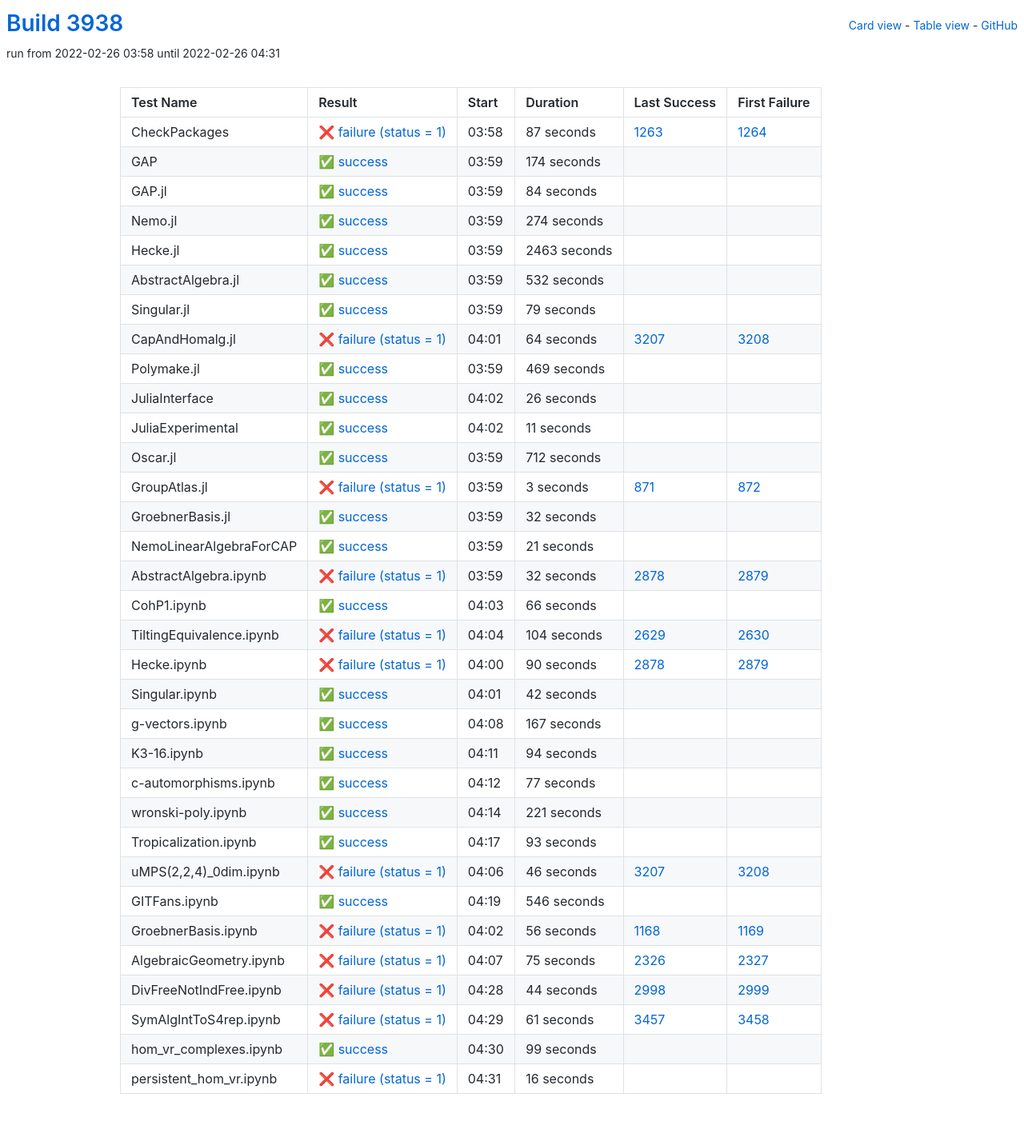
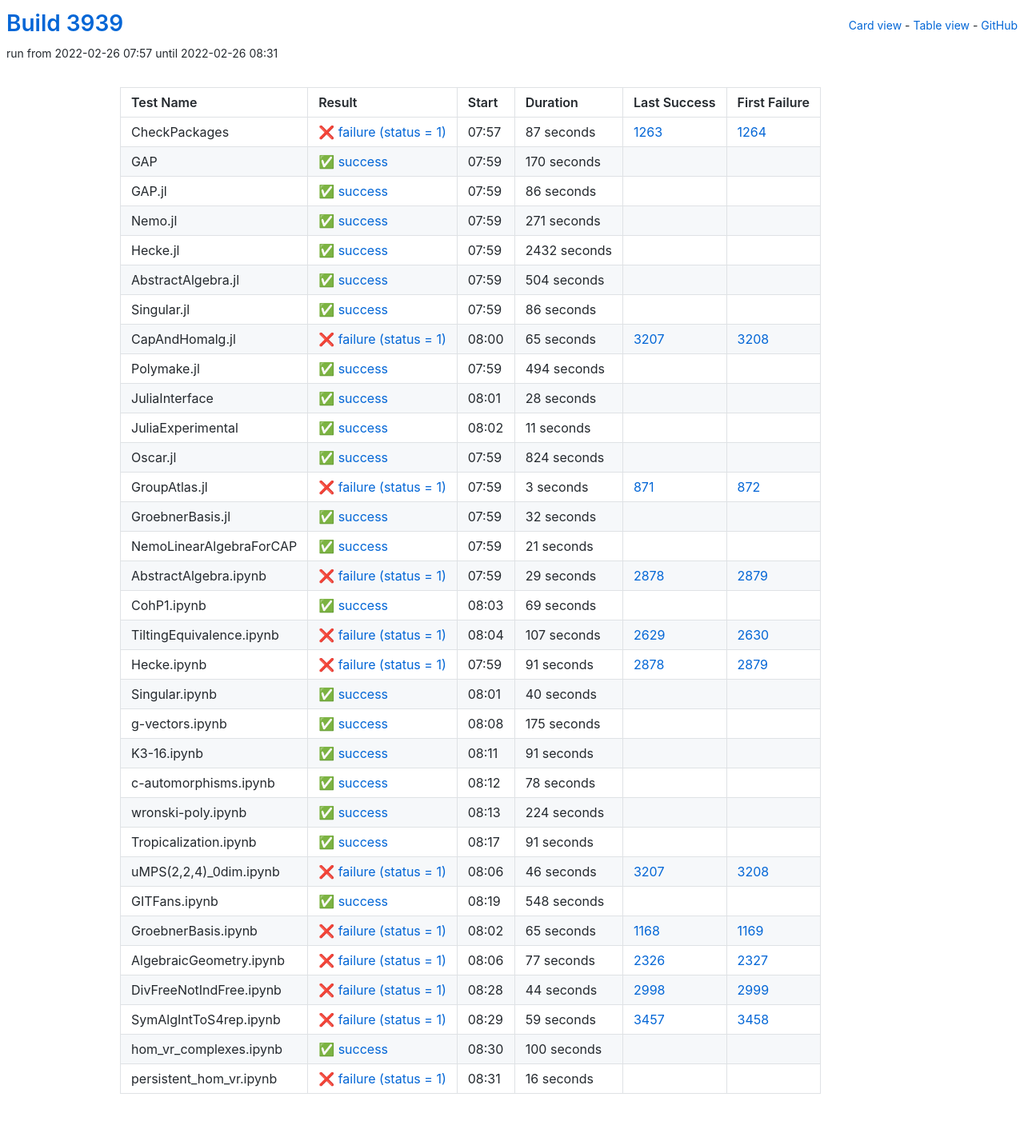
Before and after one commit to oscar-system/oscar-ci-status-stable, a Jekyll site: the page built from table.html, in a window 1280 px wide. Shown: the whole page at 80% size. Built offline with Jekyll 4.4.1, drawn with Linux system fonts in a browser that asks for light colours.

Commit message:
Build #3939

```diff
--- a/_data/ci.yml
+++ b/_data/ci.yml
@@ -1,6 +1,6 @@
 ---
-build: 3938
-build_url: https://oscarci.mathematik.uni-kl.de/job/oscar-stable/3938/
+build: 3939
+build_url: https://oscarci.mathematik.uni-kl.de/job/oscar-stable/3939/
 job: oscar-stable
 organization: oscar-system
 repo: oscar-ci-status-stable
@@ -8,8 +8,8 @@ repourl: https://github.com/oscar-system/oscar-ci-status-stable
 tests:
 - name: CheckPackages
   id: checkpackages
-  log: https://oscarci.mathematik.uni-kl.de/job/oscar-stable/3938/artifact/logs/build-3938/CheckPackages.log
-  start: 2022-02-26 03:58
+  log: https://oscarci.mathematik.uni-kl.de/job/oscar-stable/3939/artifact/logs/build-3939/CheckPackages.log
+  start: 2022-02-26 07:57
   success: false
   exitcode: 1
   status: failure
@@ -20,116 +20,116 @@ tests:
   first_failure_url: https://oscarci.mathematik.uni-kl.de/job/oscar-stable/1264/
 - name: GAP
   id: gap
-  log: https://oscarci.mathematik.uni-kl.de/job/oscar-stable/3938/artifact/logs/build-3938/GAP.log
-  start: 2022-02-26 03:59
+  log: https://oscarci.mathematik.uni-kl.de/job/oscar-stable/3939/artifact/logs/build-3939/GAP.log
+  start: 2022-02-26 07:59
   success: true
   exitcode: 0
   status: success
-  duration: 174
+  duration: 170
   last_success: false
   last_success_url:
   first_failure: false
   first_failure_url:
 - name: GAP.jl
   id: gap-jl
-  log: https://oscarci.mathematik.uni-kl.de/job/oscar-stable/3938/artifact/logs/build-3938/GAP.jl.log
-  start: 2022-02-26 03:59
+  log: https://oscarci.mathematik.uni-kl.de/job/oscar-stable/3939/artifact/logs/build-3939/GAP.jl.log
+  start: 2022-02-26 07:59
   success: true
   exitcode: 0
   status: success
-  duration: 84
+  duration: 86
   last_success: false
   last_success_url:
   first_failure: false
   first_failure_url:
 - name: Nemo.jl
   id: nemo-jl
-  log: https://oscarci.mathematik.uni-kl.de/job/oscar-stable/3938/artifact/logs/build-3938/Nemo.jl.log
-  start: 2022-02-26 03:59
+  log: https://oscarci.mathematik.uni-kl.de/job/oscar-stable/3939/artifact/logs/build-3939/Nemo.jl.log
+  start: 2022-02-26 07:59
   success: true
   exitcode: 0
   status: success
-  duration: 274
+  duration: 271
   last_success: false
   last_success_url:
   first_failure: false
   first_failure_url:
 - name: Hecke.jl
   id: hecke-jl
-  log: https://oscarci.mathematik.uni-kl.de/job/oscar-stable/3938/artifact/logs/build-3938/Hecke.jl.log
-  start: 2022-02-26 03:59
+  log: https://oscarci.mathematik.uni-kl.de/job/oscar-stable/3939/artifact/logs/build-3939/Hecke.jl.log
+  start: 2022-02-26 07:59
   success: true
   exitcode: 0
   status: success
-  duration: 2463
+  duration: 2432
   last_success: false
   last_success_url:
   first_failure: false
   first_failure_url:
 - name: AbstractAlgebra.jl
   id: abstractalgebra-jl
-  log: https://oscarci.mathematik.uni-kl.de/job/oscar-stable/3938/artifact/logs/build-3938/AbstractAlgebra.jl.log
-  start: 2022-02-26 03:59
+  log: https://oscarci.mathematik.uni-kl.de/job/oscar-stable/3939/artifact/logs/build-3939/AbstractAlgebra.jl.log
+  start: 2022-02-26 07:59
   success: true
   exitcode: 0
   status: success
-  duration: 532
+  duration: 504
   last_success: false
   last_success_url:
   first_failure: false
   first_failure_url:
 - name: Singular.jl
   id: singular-jl
-  log: https://oscarci.mathematik.uni-kl.de/job/oscar-stable/3938/artifact/logs/build-3938/Singular.jl.log
-  start: 2022-02-26 03:59
+  log: https://oscarci.mathematik.uni-kl.de/job/oscar-stable/3939/artifact/logs/build-3939/Singular.jl.log
+  start: 2022-02-26 07:59
   success: true
   exitcode: 0
   status: success
-  duration: 79
+  duration: 86
   last_success: false
   last_success_url:
   first_failure: false
   first_failure_url:
 - name: CapAndHomalg.jl
   id: capandhomalg-jl
-  log: https://oscarci.mathematik.uni-kl.de/job/oscar-stable/3938/artifact/logs/build-3938/CapAndHomalg.jl.log
-  start: 2022-02-26 04:01
+  log: https://oscarci.mathematik.uni-kl.de/job/oscar-stable/3939/artifact/logs/build-3939/CapAndHomalg.jl.log
+  start: 2022-02-26 08:00
   success: false
   exitcode: 1
   status: failure
-  duration: 64
+  duration: 65
   last_success: 3207
   last_success_url: https://oscarci.mathematik.uni-kl.de/job/oscar-stable/3207/
   first_failure: 3208
   first_failure_url: https://oscarci.mathematik.uni-kl.de/job/oscar-stable/3208/
 - name: Polymake.jl
   id: polymake-jl
-  log: https://oscarci.mathematik.uni-kl.de/job/oscar-stable/3938/artifact/logs/build-3938/Polymake.jl.log
-  start: 2022-02-26 03:59
+  log: https://oscarci.mathematik.uni-kl.de/job/oscar-stable/3939/artifact/logs/build-3939/Polymake.jl.log
+  start: 2022-02-26 07:59
   success: true
   exitcode: 0
   status: success
-  duration: 469
+  duration: 494
   last_success: false
   last_success_url:
   first_failure: false
   first_failure_url:
 - name: JuliaInterface
   id: juliainterface
-  log: https://oscarci.mathematik.uni-kl.de/job/oscar-stable/3938/artifact/logs/build-3938/JuliaInterface.log
-  start: 2022-02-26 04:02
+  log: https://oscarci.mathematik.uni-kl.de/job/oscar-stable/3939/artifact/logs/build-3939/JuliaInterface.log
+  start: 2022-02-26 08:01
   success: true
   exitcode: 0
   status: success
-  duration: 26
+  duration: 28
   last_success: false
   last_success_url:
   first_failure: false
   first_failure_url:
 - name: JuliaExperimental
   id: juliaexperimental
-  log: https://oscarci.mathematik.uni-kl.de/job/oscar-stable/3938/artifact/logs/build-3938/JuliaExperimental.log
-  start: 2022-02-26 04:02
+  log: https://oscarci.mathematik.uni-kl.de/job/oscar-stable/3939/artifact/logs/build-3939/JuliaExperimental.log
+  start: 2022-02-26 08:02
   success: true
   exitcode: 0
   status: success
@@ -140,20 +140,20 @@ tests:
   first_failure_url:
 - name: Oscar.jl
   id: oscar-jl
-  log: https://oscarci.mathematik.uni-kl.de/job/oscar-stable/3938/artifact/logs/build-3938/Oscar.jl.log
-  start: 2022-02-26 03:59
+  log: https://oscarci.mathematik.uni-kl.de/job/oscar-stable/3939/artifact/logs/build-3939/Oscar.jl.log
+  start: 2022-02-26 07:59
   success: true
   exitcode: 0
   status: success
-  duration: 712
+  duration: 824
   last_success: false
   last_success_url:
   first_failure: false
   first_failure_url:
 - name: GroupAtlas.jl
   id: groupatlas-jl
-  log: https://oscarci.mathematik.uni-kl.de/job/oscar-stable/3938/artifact/logs/build-3938/GroupAtlas.jl.log
-  start: 2022-02-26 03:59
+  log: https://oscarci.mathematik.uni-kl.de/job/oscar-stable/3939/artifact/logs/build-3939/GroupAtlas.jl.log
+  start: 2022-02-26 07:59
   success: false
   exitcode: 1
   status: failure
@@ -164,8 +164,8 @@ tests:
   first_failure_url: https://oscarci.mathematik.uni-kl.de/job/oscar-stable/872/
 - name: GroebnerBasis.jl
   id: groebnerbasis-jl
-  log: https://oscarci.mathematik.uni-kl.de/job/oscar-stable/3938/artifact/logs/build-3938/GroebnerBasis.jl.log
-  start: 2022-02-26 03:59
+  log: https://oscarci.mathematik.uni-kl.de/job/oscar-stable/3939/artifact/logs/build-3939/GroebnerBasis.jl.log
+  start: 2022-02-26 07:59
   success: true
   exitcode: 0
   status: success
@@ -176,8 +176,8 @@ tests:
   first_failure_url:
 - name: NemoLinearAlgebraForCAP
   id: nemolinearalgebraforcap
-  log: https://oscarci.mathematik.uni-kl.de/job/oscar-stable/3938/artifact/logs/build-3938/NemoLinearAlgebraForCAP.log
-  start: 2022-02-26 03:59
+  log: https://oscarci.mathematik.uni-kl.de/job/oscar-stable/3939/artifact/logs/build-3939/NemoLinearAlgebraForCAP.log
+  start: 2022-02-26 07:59
   success: true
   exitcode: 0
   status: success
@@ -188,128 +188,128 @@ tests:
   first_failure_url:
 - name: AbstractAlgebra.ipynb
   id: abstractalgebra-ipynb
-  log: https://oscarci.mathematik.uni-kl.de/job/oscar-stable/3938/artifact/logs/build-3938/AbstractAlgebra.ipynb.log
-  start: 2022-02-26 03:59
+  log: https://oscarci.mathematik.uni-kl.de/job/oscar-stable/3939/artifact/logs/build-3939/AbstractAlgebra.ipynb.log
+  start: 2022-02-26 07:59
   success: false
   exitcode: 1
   status: failure
-  duration: 32
+  duration: 29
   last_success: 2878
   last_success_url: https://oscarci.mathematik.uni-kl.de/job/oscar-stable/2878/
   first_failure: 2879
   first_failure_url: https://oscarci.mathematik.uni-kl.de/job/oscar-stable/2879/
 - name: CohP1.ipynb
   id: cohp1-ipynb
-  log: https://oscarci.mathematik.uni-kl.de/job/oscar-stable/3938/artifact/logs/build-3938/CohP1.ipynb.log
-  start: 2022-02-26 04:03
+  log: https://oscarci.mathematik.uni-kl.de/job/oscar-stable/3939/artifact/logs/build-3939/CohP1.ipynb.log
+  start: 2022-02-26 08:03
   success: true
   exitcode: 0
   status: success
-  duration: 66
+  duration: 69
   last_success: false
   last_success_url:
   first_failure: false
   first_failure_url:
 - name: TiltingEquivalence.ipynb
   id: tiltingequivalence-ipynb
-  log: https://oscarci.mathematik.uni-kl.de/job/oscar-stable/3938/artifact/logs/build-3938/TiltingEquivalence.ipynb.log
-  start: 2022-02-26 04:04
+  log: https://oscarci.mathematik.uni-kl.de/job/oscar-stable/3939/artifact/logs/build-3939/TiltingEquivalence.ipynb.log
+  start: 2022-02-26 08:04
   success: false
   exitcode: 1
   status: failure
-  duration: 104
+  duration: 107
   last_success: 2629
   last_success_url: https://oscarci.mathematik.uni-kl.de/job/oscar-stable/2629/
   first_failure: 2630
   first_failure_url: https://oscarci.mathematik.uni-kl.de/job/oscar-stable/2630/
 - name: Hecke.ipynb
   id: hecke-ipynb
-  log: https://oscarci.mathematik.uni-kl.de/job/oscar-stable/3938/artifact/logs/build-3938/Hecke.ipynb.log
-  start: 2022-02-26 04:00
+  log: https://oscarci.mathematik.uni-kl.de/job/oscar-stable/3939/artifact/logs/build-3939/Hecke.ipynb.log
+  start: 2022-02-26 07:59
   success: false
   exitcode: 1
   status: failure
-  duration: 90
+  duration: 91
   last_success: 2878
   last_success_url: https://oscarci.mathematik.uni-kl.de/job/oscar-stable/2878/
   first_failure: 2879
   first_failure_url: https://oscarci.mathematik.uni-kl.de/job/oscar-stable/2879/
 - name: Singular.ipynb
   id: singular-ipynb
-  log: https://oscarci.mathematik.uni-kl.de/job/oscar-stable/3938/artifact/logs/build-3938/Singular.ipynb.log
-  start: 2022-02-26 04:01
+  log: https://oscarci.mathematik.uni-kl.de/job/oscar-stable/3939/artifact/logs/build-3939/Singular.ipynb.log
+  start: 2022-02-26 08:01
   success: true
   exitcode: 0
   status: success
-  duration: 42
+  duration: 40
   last_success: false
   last_success_url:
   first_failure: false
   first_failure_url:
 - name: g-vectors.ipynb
   id: g-vectors-ipynb
-  log: https://oscarci.mathematik.uni-kl.de/job/oscar-stable/3938/artifact/logs/build-3938/g-vectors.ipynb.log
-  start: 2022-02-26 04:08
+  log: https://oscarci.mathematik.uni-kl.de/job/oscar-stable/3939/artifact/logs/build-3939/g-vectors.ipynb.log
+  start: 2022-02-26 08:08
   success: true
   exitcode: 0
   status: success
-  duration: 167
+  duration: 175
   last_success: false
   last_success_url:
   first_failure: false
   first_failure_url:
 - name: K3-16.ipynb
   id: k3-16-ipynb
-  log: https://oscarci.mathematik.uni-kl.de/job/oscar-stable/3938/artifact/logs/build-3938/K3-16.ipynb.log
-  start: 2022-02-26 04:11
+  log: https://oscarci.mathematik.uni-kl.de/job/oscar-stable/3939/artifact/logs/build-3939/K3-16.ipynb.log
+  start: 2022-02-26 08:11
   success: true
   exitcode: 0
   status: success
-  duration: 94
+  duration: 91
   last_success: false
   last_success_url:
   first_failure: false
   first_failure_url:
 - name: c-automorphisms.ipynb
   id: c-automorphisms-ipynb
-  log: https://oscarci.mathematik.uni-kl.de/job/oscar-stable/3938/artifact/logs/build-3938/c-automorphisms.ipynb.log
-  start: 2022-02-26 04:12
+  log: https://oscarci.mathematik.uni-kl.de/job/oscar-stable/3939/artifact/logs/build-3939/c-automorphisms.ipynb.log
+  start: 2022-02-26 08:12
   success: true
   exitcode: 0
   status: success
-  duration: 77
+  duration: 78
   last_success: false
   last_success_url:
   first_failure: false
   first_failure_url:
 - name: wronski-poly.ipynb
   id: wronski-poly-ipynb
-  log: https://oscarci.mathematik.uni-kl.de/job/oscar-stable/3938/artifact/logs/build-3938/wronski-poly.ipynb.log
-  start: 2022-02-26 04:14
+  log: https://oscarci.mathematik.uni-kl.de/job/oscar-stable/3939/artifact/logs/build-3939/wronski-poly.ipynb.log
+  start: 2022-02-26 08:13
   success: true
   exitcode: 0
   status: success
-  duration: 221
+  duration: 224
   last_success: false
   last_success_url:
   first_failure: false
   first_failure_url:
 - name: Tropicalization.ipynb
   id: tropicalization-ipynb
-  log: https://oscarci.mathematik.uni-kl.de/job/oscar-stable/3938/artifact/logs/build-3938/Tropicalization.ipynb.log
-  start: 2022-02-26 04:17
+  log: https://oscarci.mathematik.uni-kl.de/job/oscar-stable/3939/artifact/logs/build-3939/Tropicalization.ipynb.log
+  start: 2022-02-26 08:17
   success: true
   exitcode: 0
   status: success
-  duration: 93
+  duration: 91
   last_success: false
   last_success_url:
   first_failure: false
   first_failure_url:
 - name: uMPS(2,2,4)_0dim.ipynb
   id: umps-2-2-4-0dim-ipynb
-  log: https://oscarci.mathematik.uni-kl.de/job/oscar-stable/3938/artifact/logs/build-3938/uMPS-2-2-4-_0dim.ipynb.log
-  start: 2022-02-26 04:06
+  log: https://oscarci.mathematik.uni-kl.de/job/oscar-stable/3939/artifact/logs/build-3939/uMPS-2-2-4-_0dim.ipynb.log
+  start: 2022-02-26 08:06
   success: false
   exitcode: 1
   status: failure
@@ -320,44 +320,44 @@ tests:
   first_failure_url: https://oscarci.mathematik.uni-kl.de/job/oscar-stable/3208/
 - name: GITFans.ipynb
   id: gitfans-ipynb
-  log: https://oscarci.mathematik.uni-kl.de/job/oscar-stable/3938/artifact/logs/build-3938/GITFans.ipynb.log
-  start: 2022-02-26 04:19
+  log: https://oscarci.mathematik.uni-kl.de/job/oscar-stable/3939/artifact/logs/build-3939/GITFans.ipynb.log
+  start: 2022-02-26 08:19
   success: true
   exitcode: 0
   status: success
-  duration: 546
+  duration: 548
   last_success: false
   last_success_url:
   first_failure: false
   first_failure_url:
 - name: GroebnerBasis.ipynb
   id: groebnerbasis-ipynb
-  log: https://oscarci.mathematik.uni-kl.de/job/oscar-stable/3938/artifact/logs/build-3938/GroebnerBasis.ipynb.log
-  start: 2022-02-26 04:02
+  log: https://oscarci.mathematik.uni-kl.de/job/oscar-stable/3939/artifact/logs/build-3939/GroebnerBasis.ipynb.log
+  start: 2022-02-26 08:02
   success: false
   exitcode: 1
   status: failure
-  duration: 56
+  duration: 65
   last_success: 1168
   last_success_url: https://oscarci.mathematik.uni-kl.de/job/oscar-stable/1168/
   first_failure: 1169
   first_failure_url: https://oscarci.mathematik.uni-kl.de/job/oscar-stable/1169/
 - name: AlgebraicGeometry.ipynb
   id: algebraicgeometry-ipynb
-  log: https://oscarci.mathematik.uni-kl.de/job/oscar-stable/3938/artifact/logs/build-3938/AlgebraicGeometry.ipynb.log
-  start: 2022-02-26 04:07
+  log: https://oscarci.mathematik.uni-kl.de/job/oscar-stable/3939/artifact/logs/build-3939/AlgebraicGeometry.ipynb.log
+  start: 2022-02-26 08:06
   success: false
   exitcode: 1
   status: failure
-  duration: 75
+  duration: 77
   last_success: 2326
   last_success_url: https://oscarci.mathematik.uni-kl.de/job/oscar-stable/2326/
   first_failure: 2327
   first_failure_url: https://oscarci.mathematik.uni-kl.de/job/oscar-stable/2327/
 - name: DivFreeNotIndFree.ipynb
   id: divfreenotindfree-ipynb
-  log: https://oscarci.mathematik.uni-kl.de/job/oscar-stable/3938/artifact/logs/build-3938/DivFreeNotIndFree.ipynb.log
-  start: 2022-02-26 04:28
+  log: https://oscarci.mathematik.uni-kl.de/job/oscar-stable/3939/artifact/logs/build-3939/DivFreeNotIndFree.ipynb.log
+  start: 2022-02-26 08:28
   success: false
   exitcode: 1
   status: failure
@@ -368,32 +368,32 @@ tests:
   first_failure_url: https://oscarci.mathematik.uni-kl.de/job/oscar-stable/2999/
 - name: SymAlgIntToS4rep.ipynb
   id: symalginttos4rep-ipynb
-  log: https://oscarci.mathematik.uni-kl.de/job/oscar-stable/3938/artifact/logs/build-3938/SymAlgIntToS4rep.ipynb.log
-  start: 2022-02-26 04:29
+  log: https://oscarci.mathematik.uni-kl.de/job/oscar-stable/3939/artifact/logs/build-3939/SymAlgIntToS4rep.ipynb.log
+  start: 2022-02-26 08:29
   success: false
   exitcode: 1
   status: failure
-  duration: 61
+  duration: 59
   last_success: 3457
   last_success_url: https://oscarci.mathematik.uni-kl.de/job/oscar-stable/3457/
   first_failure: 3458
   first_failure_url: https://oscarci.mathematik.uni-kl.de/job/oscar-stable/3458/
 - name: hom_vr_complexes.ipynb
   id: hom-vr-complexes-ipynb
-  log: https://oscarci.mathematik.uni-kl.de/job/oscar-stable/3938/artifact/logs/build-3938/hom_vr_complexes.ipynb.log
-  start: 2022-02-26 04:30
+  log: https://oscarci.mathematik.uni-kl.de/job/oscar-stable/3939/artifact/logs/build-3939/hom_vr_complexes.ipynb.log
+  start: 2022-02-26 08:30
   success: true
   exitcode: 0
   status: success
-  duration: 99
+  duration: 100
   last_success: false
   last_success_url:
   first_failure: false
   first_failure_url:
 - name: persistent_hom_vr.ipynb
   id: persistent-hom-vr-ipynb
-  log: https://oscarci.mathematik.uni-kl.de/job/oscar-stable/3938/artifact/logs/build-3938/persistent_hom_vr.ipynb.log
-  start: 2022-02-26 04:31
+  log: https://oscarci.mathematik.uni-kl.de/job/oscar-stable/3939/artifact/logs/build-3939/persistent_hom_vr.ipynb.log
+  start: 2022-02-26 08:31
   success: false
   exitcode: 1
   status: failure
```
Also changed, not shown: README.md.
